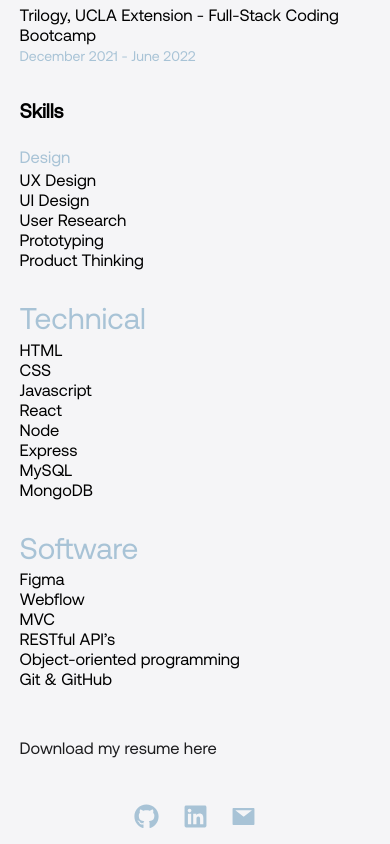
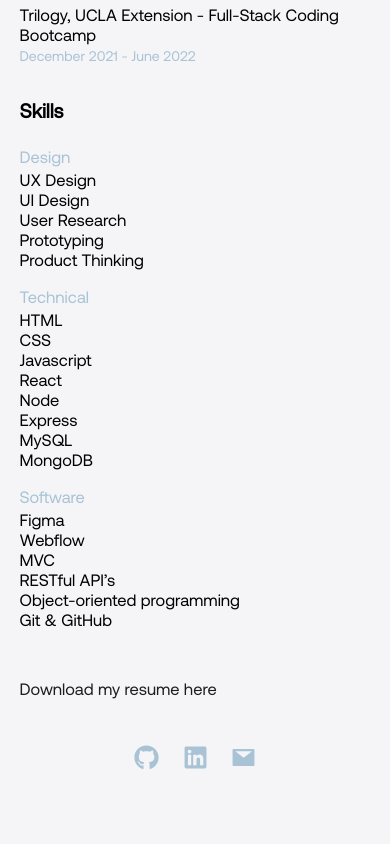
Before and after one commit to sophiehomer/react_portfolio, a React (Create React App) app: page /resume in a window 390 px wide. Shown: the part 661-1505 px from the top of the page. After the commit the page ends 1446 px from the top, so only its background shows below. Built offline with nearby package versions, Linux system fonts and the light colour scheme.

Commit message:
media queries

```diff
--- a/src/index.css
+++ b/src/index.css
@@ -1367,7 +1367,9 @@
     font-size: 16.5px;
   }
 
-  .resumeDesign {
+  .resumeDesign,
+  .resumeTechnical,
+  .resumeAppsParadigms {
     font-size: 16.5px;
   }
 
```
